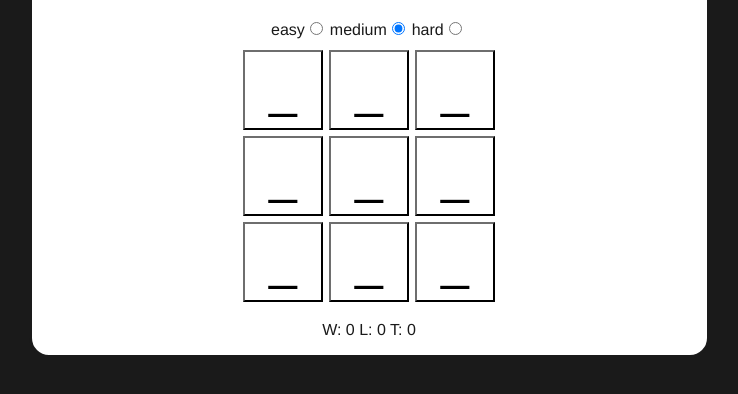
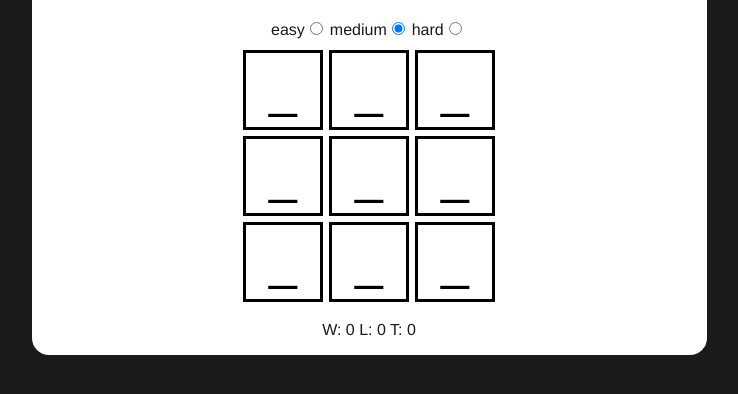
Before and after one commit to CameronMoorehead/tic-tac-toe, a React app: page / in a window 1280 px wide. Shown: the part 72-466 px from the top of the page, without its empty margins (271-1009 px from the left). Built offline with nearby package versions, Linux system fonts and the light colour scheme.

Commit message:
Changed button padding

```diff
--- a/src/css/style.css
+++ b/src/css/style.css
@@ -16,10 +16,12 @@ button {
     text-decoration: none;
     background-color: white;
     border-color: #1A1A1A;
+    border: solid;
     width: 80px;
     height: 80px;
     font-size: 50px;
     margin: 3px;
+    padding: 0;
 }
 .difficulty-menu form {
     display: flex;
```
Also changed, not shown: build/asset-manifest.json, build/index.html, 8 other files.
